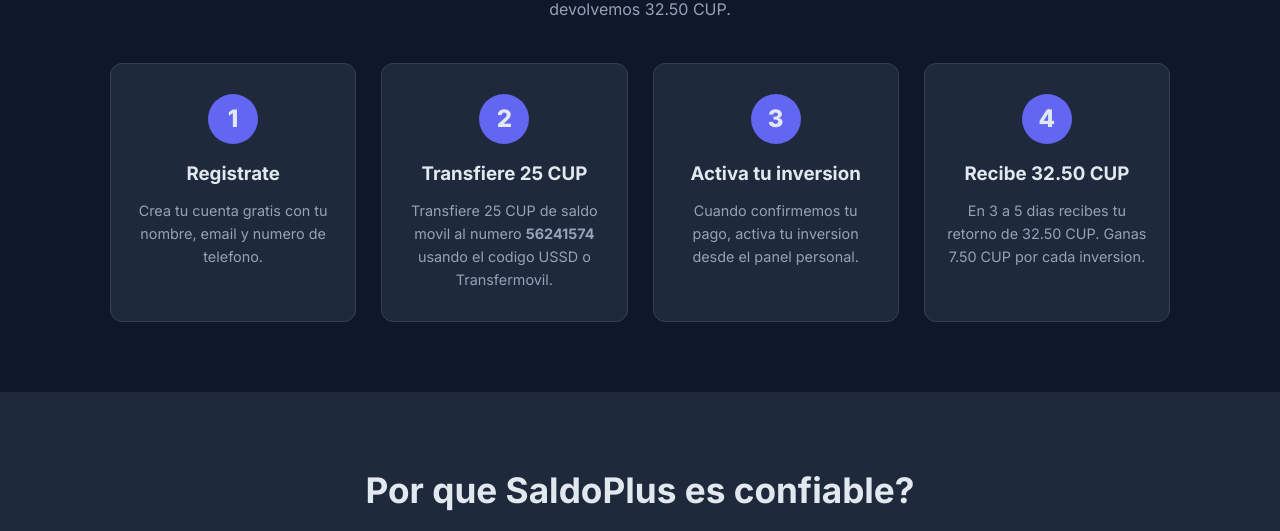
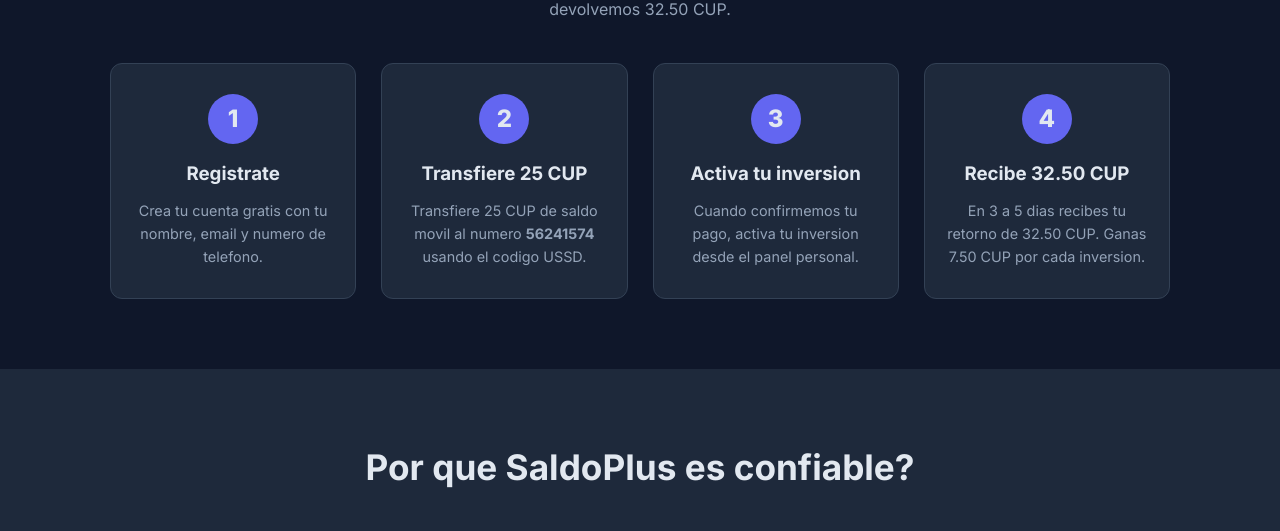
Before and after one commit to javiercoca2002-cell/Saldoplus, a Flask app: page / in a window 1280 px wide. Shown: the part 929-1460 px from the top of the page. Run offline with Flask 3, Linux system fonts and the light colour scheme.

Commit message:
Actualizar index.html

```diff
--- a/templates/index.html
+++ b/templates/index.html
@@ -1,3 +1,4 @@
+
 {% extends "base.html" %}
 {% block title %}SaldoPlus - Multiplica tu Saldo Movil{% endblock %}
 {% block content %}
@@ -41,7 +42,7 @@
             <div class="step">
                 <div class="step-number">2</div>
                 <h3>Transfiere 25 CUP</h3>
-                <p>Transfiere 25 CUP de saldo movil al numero <strong>56241574</strong> usando el codigo USSD o Transfermovil.</p>
+                <p>Transfiere 25 CUP de saldo movil al numero <strong>56241574</strong> usando el codigo USSD.</p>
             </div>
             <div class="step">
                 <div class="step-number">3</div>
```
